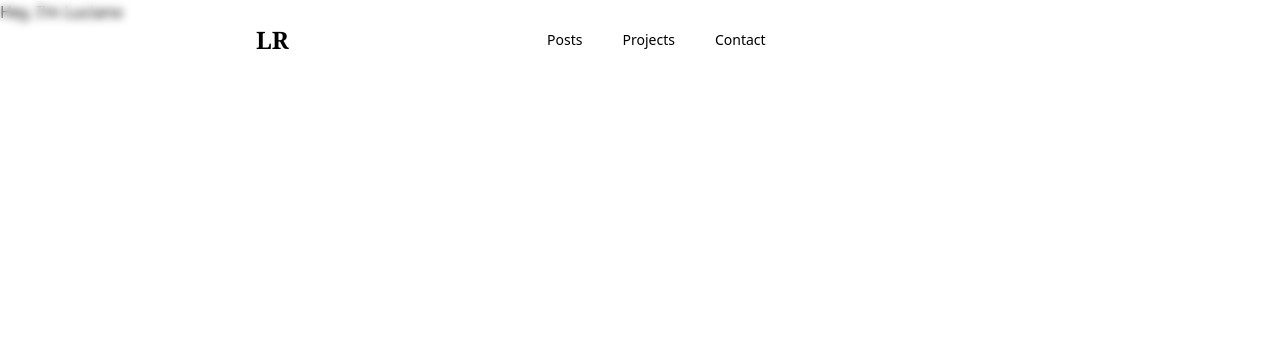
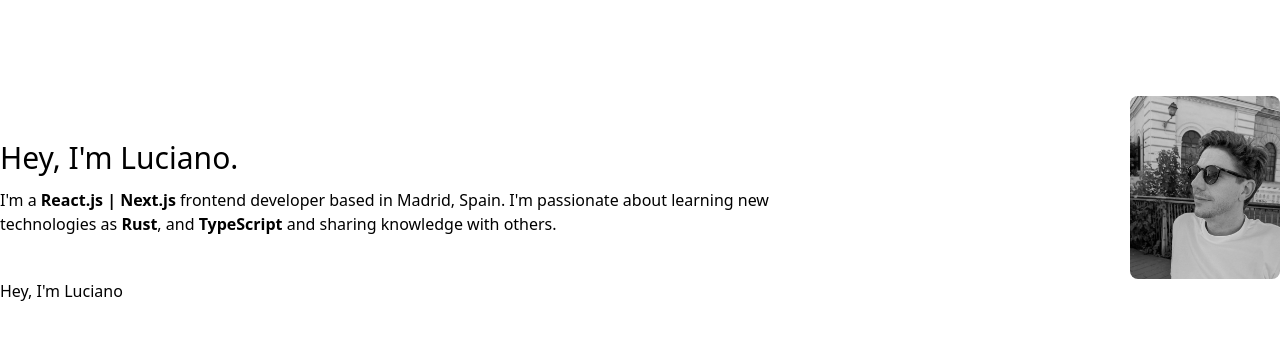
Before and after one commit to luchosr/portfolio-2024, a React (Vite) app: page / in a window 1280 px wide. Shown: the top 340 px of the page. Built offline with nearby package versions, Linux system fonts and the light colour scheme.

Commit message:
feat: improves header component

```diff
--- a/src/components/Header.tsx
+++ b/src/components/Header.tsx
@@ -1,29 +1,32 @@
-import React from 'react';
+import profilePic from '../images/profilePic.webp';
 
 export default function Header() {
   return (
-    <header className="fixed inset-x-0 top-0 z-50 bg-background/75 py-6 backdrop-blur-sm">
-      <nav className="container mx-auto flex max-w-3xl items-center justify-between">
-        <div>
-          <a href="/" className="font-serif text-2xl font-bold">
-            LR
-          </a>
-        </div>
-
-        <ul className="flex items-center gap-6 text-sm font-light text-muted-foreground sm:gap-10">
-          <li className="transition-colors hover:text-foreground">
-            <a href="/posts">Posts</a>
-          </li>
-          <li className="transition-colors hover:text-foreground">
-            <a href="/projects">Projects</a>
-          </li>
-          <li className="transition-colors hover:text-foreground">
-            <a href="/contact">Contact</a>
-          </li>
-        </ul>
-
-        <div>{/* <ThemeToggle /> */}</div>
-      </nav>
+    <header className="flex flex-row items-center  mx-auto mt-24">
+      <div className="mt-2 flex-1 md:mt-0 w-1/2">
+        <h1 className="text-3xl no-underline">Hey, I&#39;m Luciano.</h1>
+        <p className="mt-3  text-muted-foreground w-3/4">
+          I&#39;m a <span className="font-bold">React.js | Next.js</span>{' '}
+          frontend developer based in Madrid, Spain. I&#39;m passionate about
+          learning new technologies as <span className="font-bold">Rust</span>,
+          and <span className="font-bold">TypeScript</span> and sharing
+          knowledge with others.
+        </p>
+      </div>
+      <div className="relative">
+        <a
+          href="https://www.linkedin.com/in/luciano-ramello-b45411143/"
+          target="_blank"
+        >
+          <img
+            className="flex-1 rounded-lg grayscale hover:grayscale-0 transition cursor-pointer"
+            src={profilePic}
+            alt="Luciano Ramello"
+            width={150}
+            height={175}
+          />
+        </a>
+      </div>
     </header>
   );
 }
```
